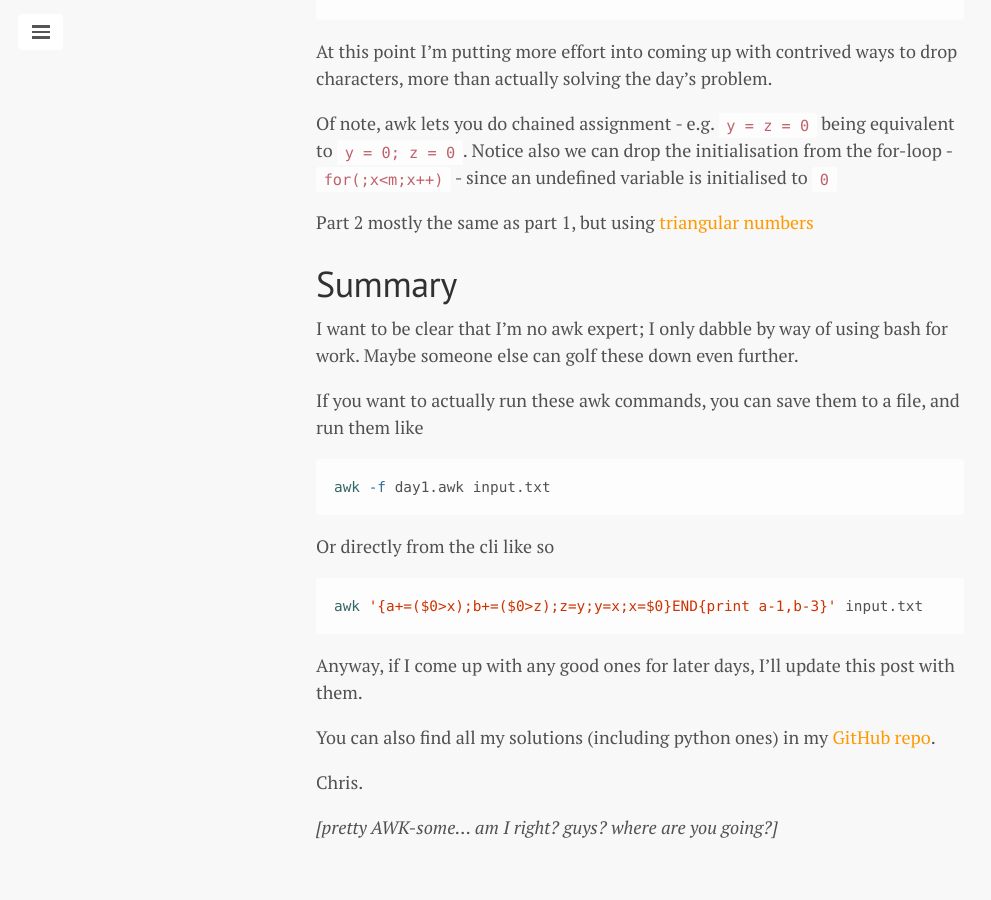
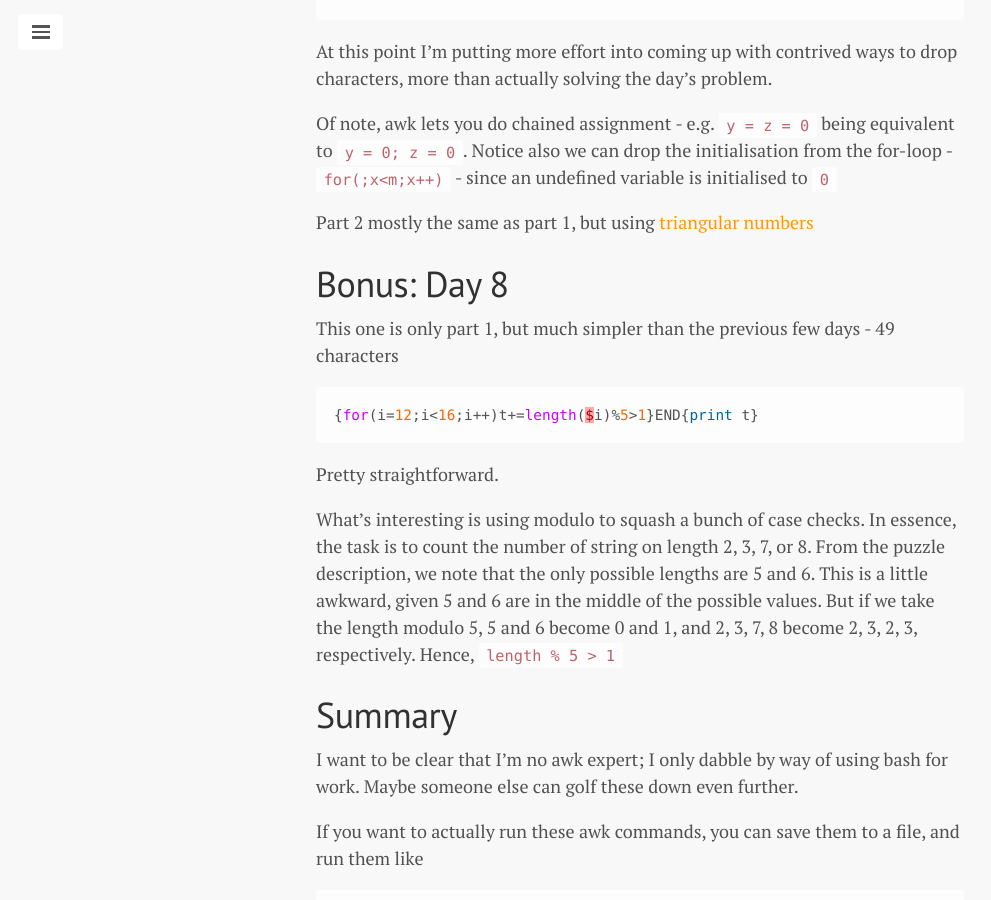
Before and after one commit to oatzy/oatzy.github.io, a Jekyll site: the page built from _posts/2021-12-02-advent-of-code-awk-oneliner.md, in a window 1280 px wide and 900 px high, scrolled down 7459 px. Shown: the whole window, without its empty margins (0-991 px from the left). Built offline with Jekyll 4.4.1, drawn with Linux system fonts in a browser that asks for light colours.

Commit message:
update: add day 8 to awk of code

````diff
--- a/_posts/2021-12-02-advent-of-code-awk-oneliner.md
+++ b/_posts/2021-12-02-advent-of-code-awk-oneliner.md
@@ -294,6 +294,18 @@ Of note, awk lets you do chained assignment - e.g. `y = z = 0` being equivalent
 
 Part 2 mostly the same as part 1, but using [triangular numbers](https://en.wikipedia.org/wiki/Triangular_number)
 
+# Bonus: Day 8
+
+This one is only part 1, but much simpler than the previous few days - 49 characters
+
+```python
+{for(i=12;i<16;i++)t+=length($i)%5>1}END{print t}
+```
+
+Pretty straightforward.
+
+What's interesting is using modulo to squash a bunch of case checks. In essence, the task is to count the number of string on length 2, 3, 7, or 8. From the puzzle description, we note that the only possible lengths are 5 and 6. This is a little awkward, given 5 and 6 are in the middle of the possible values. But if we take the length modulo 5, 5 and 6 become 0 and 1, and 2, 3, 7, 8 become 2, 3, 2, 3, respectively. Hence, `length % 5 > 1`
+
 # Summary
 
 I want to be clear that I'm no awk expert; I only dabble by way of using bash for work. Maybe someone else can golf these down even further.
````
